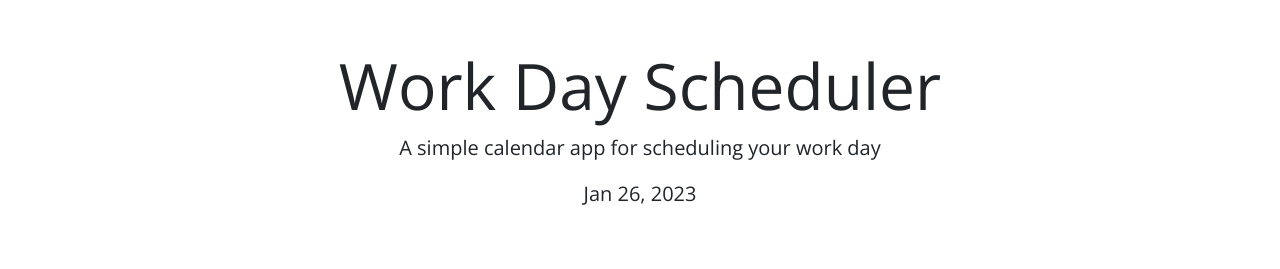
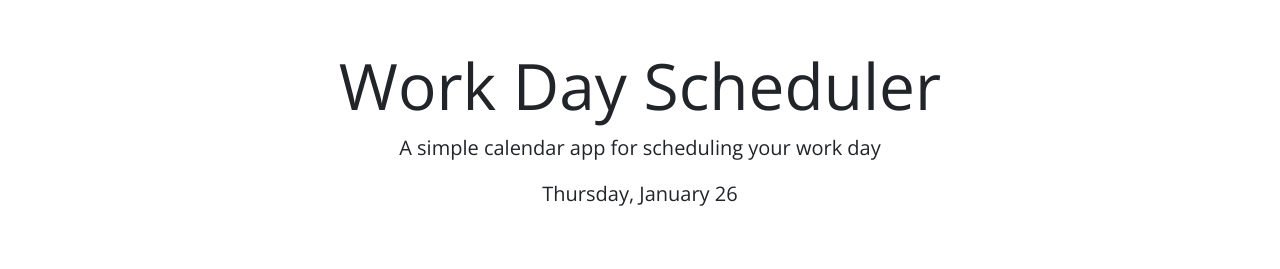
Before and after one commit to BradenKim22/time-block, a plain HTML site: page index.html in a window 1280 px wide. Shown: the top 269 px of the page. Drawn offline with nearby package versions, Linux system fonts and the light colour scheme.

Commit message:
Added dayweek

```diff
--- a/Assets/script.js
+++ b/Assets/script.js
@@ -2,8 +2,14 @@
 // the code isn't run until the browser has finished rendering all the elements
 // in the html.
 $(function () {
+  // variables for the date in header
   var currentDay = $('#currentDay');
+  // variable current, day, and date
   var today = dayjs();
+  var dayWeek = today.format('dddd');
+  var currentDate = today.format("MMMM D");
+  // variable for the container
+  var containerLg = $('.container-lg');
 
   // TODO: Add a listener for click events on the save button. This code should
   // use the id in the containing time-block as a key to save the user input in
@@ -23,5 +29,6 @@ $(function () {
   // attribute of each time-block be used to do this?
   //
   // TODO: Add code to display the current date in the header of the page.
-  currentDay.text(today.format("MMM D, YYYY"));
+  currentDay.text(dayWeek + ", " + currentDate);
+
 });
```
Also changed, not shown: index.html (+0 -1 lines).
